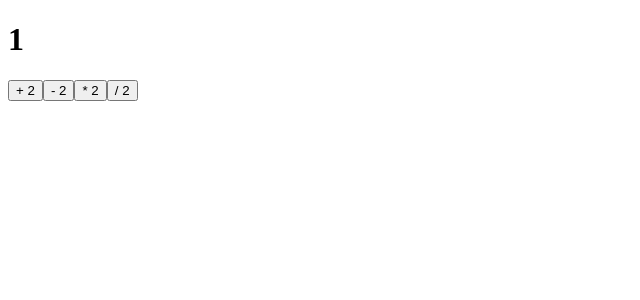
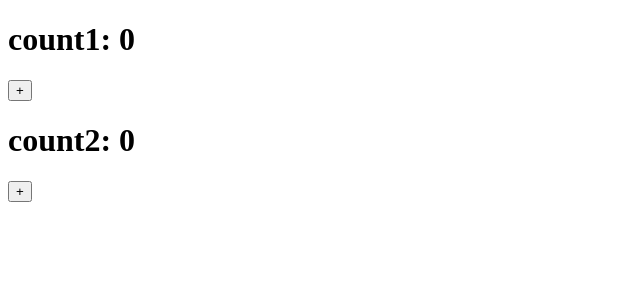
Before and after one commit to m2maomao/react-hooks-demo, a React (Vite) app: page / in a window 1280 px wide. Shown: the top 300 px of the page, without its empty margins (0-640 px from the left). Built offline with nearby package versions, Linux system fonts and the light colour scheme.

Commit message:
feat: memo

```diff
--- /dev/null
+++ b/src/XiaoYe/Section1/UseMemo/App.tsx
@@ -0,0 +1,84 @@
+import { useState, memo } from "react";
+
+/**
+ *  函数组件最大的弱点： 渲染执行
+ *  当一个组件的状态发生了改变的时候，相关视图是必然要更新的
+ *  函数组件在视图更新的需求来临的时候，函数是必然要执行的
+ *
+ *
+ */
+
+// interface ChildProps {
+//   count2: number;
+// }
+
+/**
+ *  第一种情况： console在更改count1的时候也会被执行
+ */
+
+// const Child = (props: ChildProps) => {
+//   console.log('Child function is recalled.');
+//   return (
+//     <>
+//       <h1>count2: {props.count2}</h1>
+//     </>
+//   )
+// };
+
+/**
+ *  使用memo包裹，此时更改count1时，console不再执行
+ */
+
+// const Child = memo((props: ChildProps) => {
+//   console.log('Child function is recalled.');
+//   return (
+//     <>
+//       <h1>count2: {props.count2}</h1>
+//     </>
+//   )
+// });
+
+/**
+ *  memo核心会对引用进行比较，这种比较是浅比较
+ * childData引用，如果更新了一个新的引用，那么Child就会被执行
+ * 如果引用没有变化，Child就不会执行
+ *
+ * count1更新，App必然要执行
+ * App => childData必然要重新赋值一个新的引用
+ */
+
+interface ChildProps {
+  childData: {
+    count2: number;
+  }
+}
+
+const Child = memo((props: ChildProps) => {
+  console.log('Child function is recalled.');
+  return (
+    <>
+      <h1>count2: {props.childData.count2}</h1>
+    </>
+  )
+});
+
+const App = () => {
+  const [count1, setCount1] = useState(0);
+  const [count2, setCount2] = useState(0);
+
+  const childData = {
+    count2
+  }
+
+
+  return (
+    <>
+      <h1>count1: {count1}</h1>
+      <button onClick={() => setCount1(count1 + 1)}>+</button>
+      <Child childData={ childData } />
+      <button onClick={() => setCount2(count2 + 1)}>+</button>
+    </>
+  )
+}
+
+export default App;
--- a/src/main.tsx
+++ b/src/main.tsx
@@ -1,6 +1,6 @@
 import { StrictMode } from 'react'
 import { createRoot } from 'react-dom/client'
-import App from './XiaoYe/Section1/Test/useReducer';
+import App from './XiaoYe/Section1/UseMemo/App';
 
 createRoot(document.getElementById('root')!).render(
   <StrictMode>
```
Also changed, not shown: src/XiaoYe/Section1/Test/useState.tsx (+4 -1 lines).
